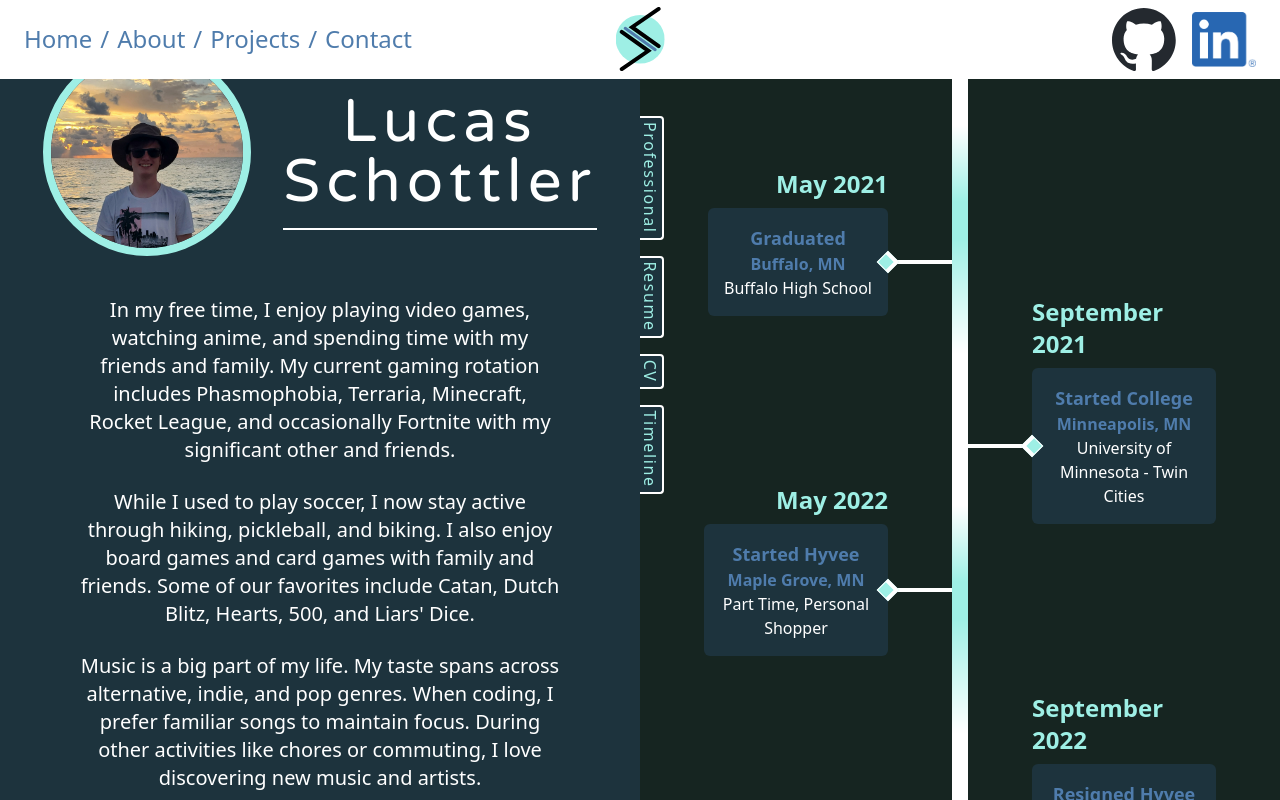
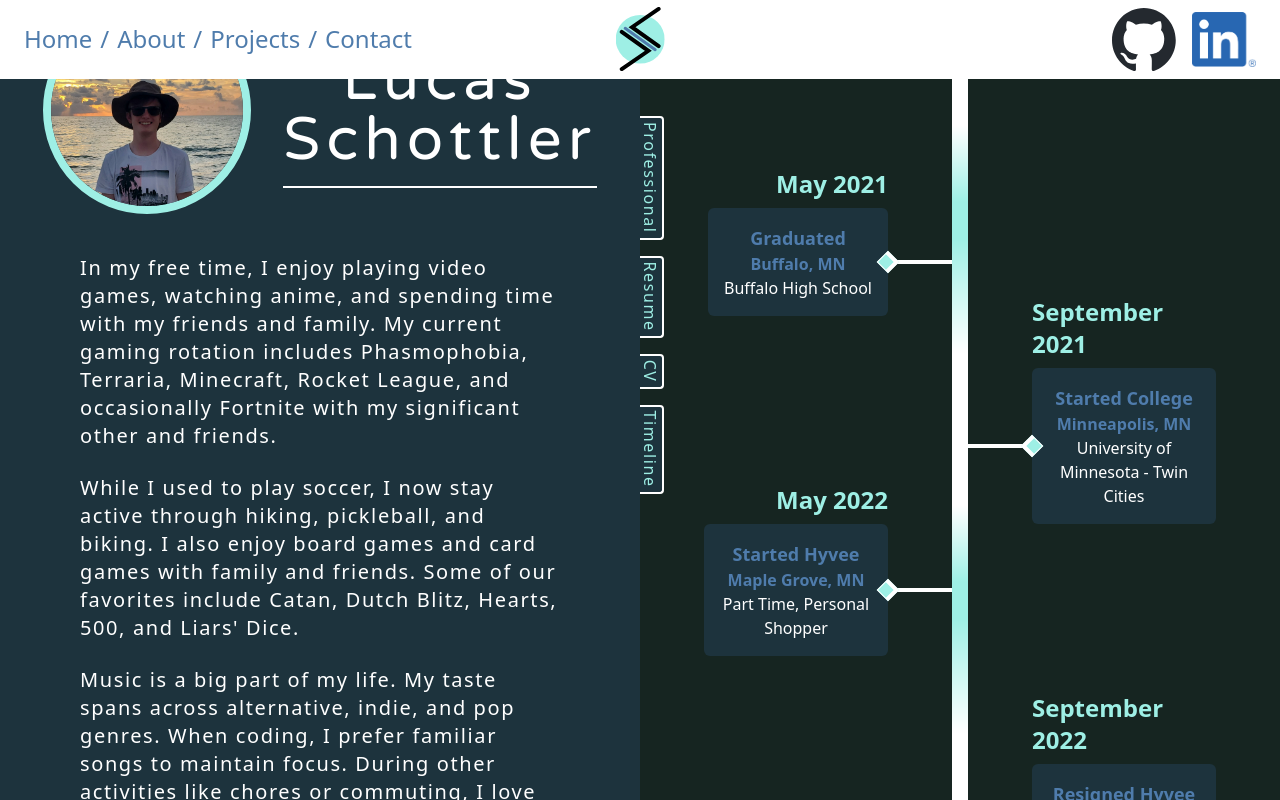
Before and after one commit to schottler3/portfolio, a Next.js app: page /about in a window 1280 px wide. Both pictures are taken after a click on the element "Personal". Built offline with nearby package versions, Linux system fonts and the light colour scheme.

Commit message:
Style changes about

```diff
--- a/src/app/about/page.tsx
+++ b/src/app/about/page.tsx
@@ -37,29 +37,29 @@ export default function About() {
           </div>
         </div>
         <div className="flex justify-center w-full">
-          <div className="w-3/4 *:items-center pt-10">
+          <div className="w-3/4 pt-10 tracking-widest">
             {personal ? (
               <>
                 <article className="w-full space-y-6">
-                  <p className="text-center text-xl">
+                  <p className="text-left text-xl">
                     In my free time, I enjoy playing video games, watching anime, and spending time with my friends and family.
                     My current gaming rotation includes Phasmophobia, Terraria, Minecraft, Rocket League, and occasionally Fortnite
                     with my significant other and friends.
                   </p>
 
-                  <p className="text-center text-xl">
+                  <p className="text-left text-xl">
                     While I used to play soccer, I now stay active through hiking, pickleball, and biking. I also enjoy board games
                     and card games with family and friends. Some of our favorites include Catan, Dutch Blitz, Hearts, 500, and Liars' Dice.
                   </p>
 
-                  <p className="text-center text-xl">
+                  <p className="text-left text-xl">
                     Music is a big part of my life. My taste spans across alternative, indie, and pop genres. When coding, I prefer
                     familiar songs to maintain focus. During other activities like chores or commuting, I love discovering new music and artists.
                   </p>
                 </article>
               </>
             ) : (
-              <p className="text-center text-xl">
+              <p className="text-xl text-left w-full">
                 I'm a recent graduate from the University of Minnesota - Twin Cities with a degree in Computer Science from the college of Science and Engineering.
                 I have a passion for software development and am always looking for new ways to learn and grow as a developer, but I have a particular interest in web development.
                 I have experience with a variety of programming languages and frameworks, and am always looking to expand my skillset.
```
